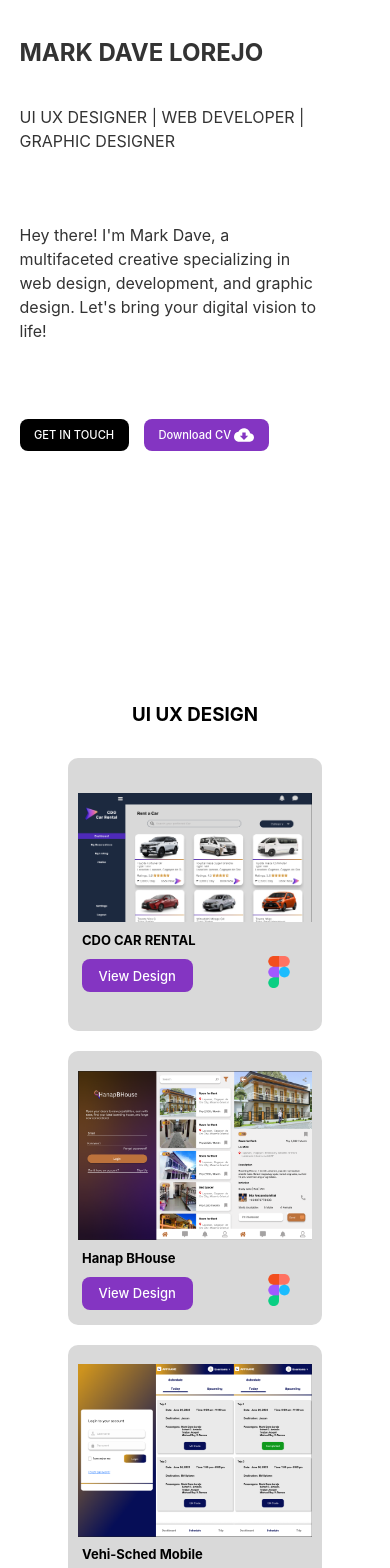
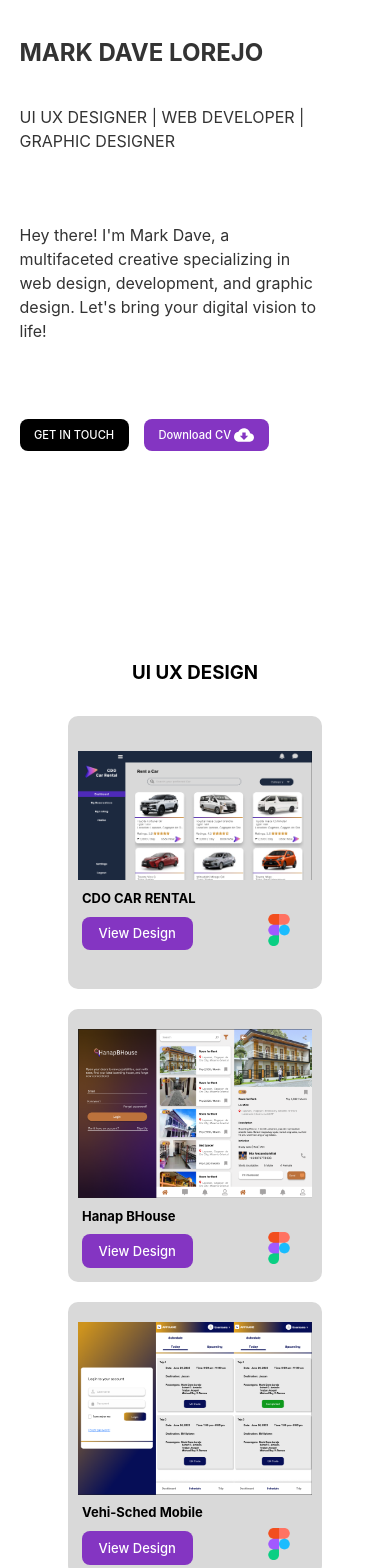
Before and after one commit to MarkedAsDave/Portfolio, a React (Vite) app: page / in a window 390 px wide. Shown: the top 1568 px of the page. Built offline with nearby package versions, Linux system fonts and the light colour scheme.

Commit message:
added css

```diff
--- a/src/components/projects/project.css
+++ b/src/components/projects/project.css
@@ -83,7 +83,7 @@
 @media (max-width: 480px) {
   .project-container {
     width: fit-content;
-    height: 370vh;
+    height: 360vh;
     display: flex;
     flex-direction: column;
     justify-content: center;
```
